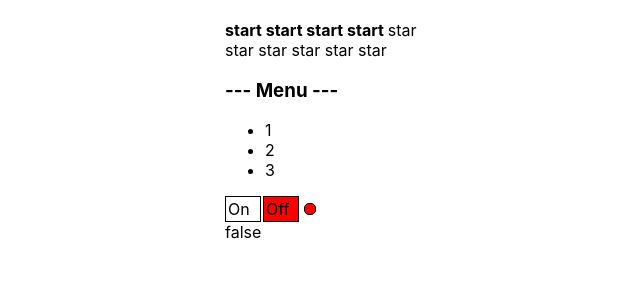
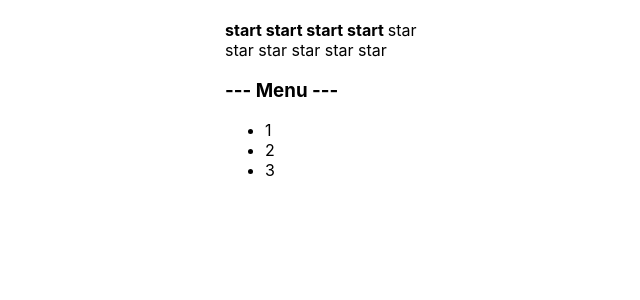
Before and after one commit to romantut1988/react-incubator, a React (Create React App) app: page / in a window 1280 px wide. Shown: the top 300 px of the page, without its empty margins (115-755 px from the left). Built offline with nearby package versions, Linux system fonts and the light colour scheme.

Commit message:
component added to the project

```diff
--- a/src/App.tsx
+++ b/src/App.tsx
@@ -29,7 +29,7 @@ function App(props: any) {
 
             {/*<OnOff on={switchOn} onChange={ setSwitchOn }/>*/}
 
-            <UncontrolledOnOff onChange={setSwitchOn}/> {switchOn.toString()}
+            {/*<UncontrolledOnOff onChange={setSwitchOn}/> {switchOn.toString()}*/}
 
             {/*<Rating value={3} />*/}
             {/*<Accordion titleValue={'Menu'} collapsed={false} />*/}
```
